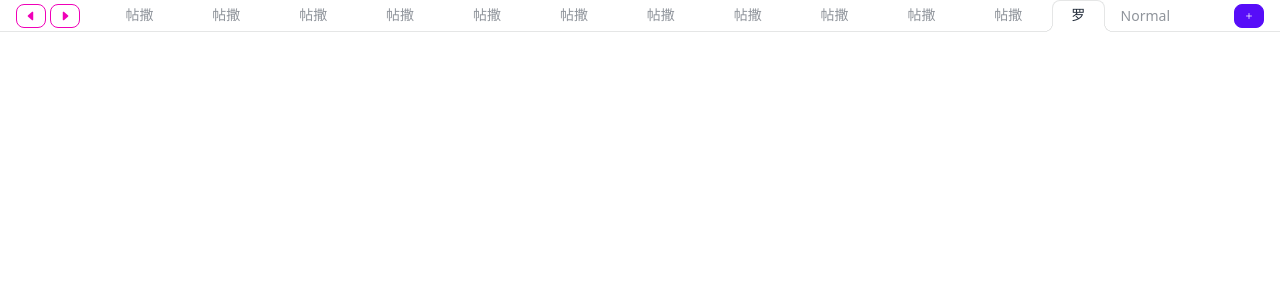
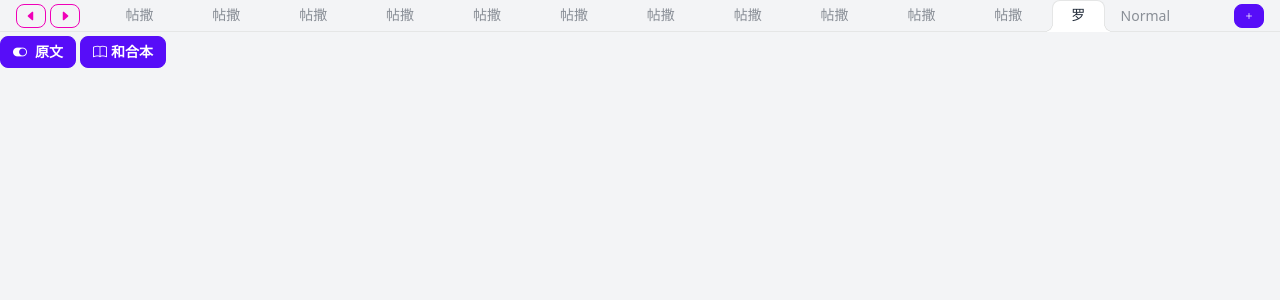
Before and after one commit to mattwhatsup/bible-study-tool-app-tauri, a React (Vite) app: page / in a window 1280 px wide. Shown: the top 300 px of the page. Built offline with nearby package versions, Linux system fonts and the light colour scheme.

Commit message:
some component

```diff
--- a/src/App.tsx
+++ b/src/App.tsx
@@ -1,11 +1,15 @@
 import { FunctionComponent } from 'react'
-import Tabs from './components/Tabs'
+import SwitchButton from './components-ui/SwitchButton'
+import Tabs from './components-ui/Tabs'
+import VersionDropDown from './components-ui/VersionDropDown'
 interface AppProps {}
 
 const App: FunctionComponent<AppProps> = () => {
   return (
-    <div className="w-screen">
+    <div className="w-screen h-screen">
       <Tabs />
+      <SwitchButton />
+      <VersionDropDown />
     </div>
   )
 }
--- /dev/null
+++ b/src/components-ui/SwitchButton.css
@@ -0,0 +1,3 @@
+.switch-btn > * + * {
+  margin-left: 0.5rem;
+}
--- /dev/null
+++ b/src/components-ui/SwitchButton.tsx
@@ -0,0 +1,14 @@
+import './SwitchButton.css'
+
+interface SwitchButtonProps {}
+
+const SwitchButton: FunctionComponent<SwitchButtonProps> = () => {
+  return (
+    <button className="btn btn-primary btn-sm switch-btn">
+      <i className="bi bi-toggle-on"></i>
+      <span>原文</span>
+    </button>
+  )
+}
+
+export default SwitchButton
--- /dev/null
+++ b/src/components-ui/VersionDropDown.css
@@ -0,0 +1,3 @@
+.version-label {
+  /* @apply bg-purple-500; */
+}
--- /dev/null
+++ b/src/components-ui/VersionDropDown.tsx
@@ -0,0 +1,30 @@
+import './VersionDropDown.css'
+
+interface VersionDropDownProps {}
+
+const VersionDropDown: FunctionComponent<VersionDropDownProps> = () => {
+  return (
+    <div className="dropdown dropdown-bottom dropdown-start">
+      <label tabIndex={0} className="btn m-1 btn-sm btn-primary">
+        <i className="bi bi-book"></i>
+        <span className=" ml-1">和合本</span>
+      </label>
+      <ul
+        tabIndex={0}
+        className="dropdown-content menu p-2 shadow bg-base-100 w-52 mt-1 rounded-lg text-sm"
+      >
+        <li>
+          <a>Item 1</a>
+        </li>
+        <li>
+          <a className="active">Item 2</a>
+        </li>
+        <li>
+          <a>Item 3</a>
+        </li>
+      </ul>
+    </div>
+  )
+}
+
+export default VersionDropDown
--- a/src/styles.css
+++ b/src/styles.css
@@ -2,7 +2,7 @@
 @tailwind components;
 @tailwind utilities;
 
-* {
+/* * {
   box-sizing: border-box;
 }
 
@@ -58,4 +58,8 @@
 .window-content {
   height: 46em;
   background-color: #fff;
+} */
+
+body {
+  @apply bg-gray-100;
 }
```
Also changed, not shown: src/components-ui/Tabs.css (renamed from src/components/Tabs.css), src/components-ui/Tabs.tsx (renamed from src/components/Tabs.tsx).
